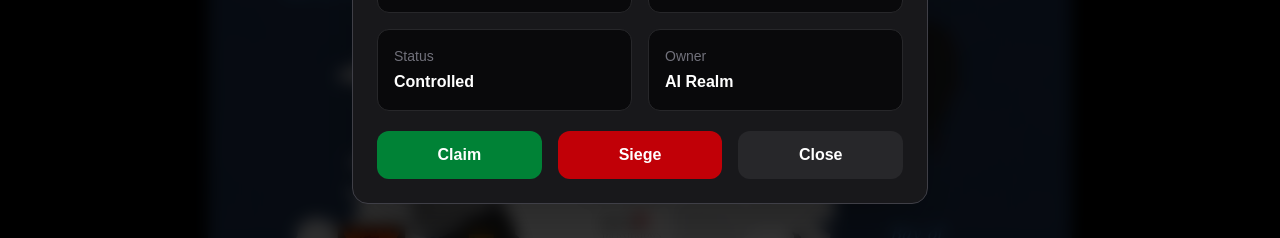
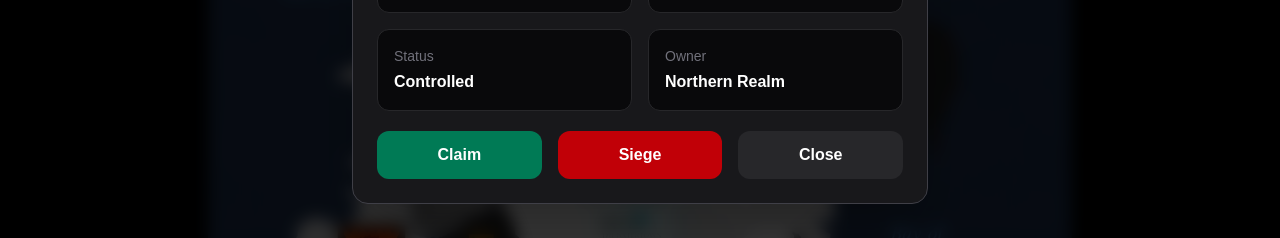
Before and after one commit to timothyrider11/Game-of-kings, a Next.js app in the folder game-of-kings-app/: page /map in a window 1280 px wide. Both pictures are taken after a click on the button "Winterfell". Shown: the part 556-794 px from the top of the page. Built offline with nearby package versions, Linux system fonts and the light colour scheme.

Commit message:
Phase 12 faction territory system

```diff
--- a/game-of-kings-app/src/app/map/page.js
+++ b/game-of-kings-app/src/app/map/page.js
@@ -8,10 +8,11 @@ const defaultLocations = [
     region: "North",
     ruler: "House Stark",
     troops: 12400,
-    owner: "AI Realm",
+    owner: "Northern Realm",
     status: "Controlled",
     top: "25.2%",
     left: "50.1%",
+    color: "cyan",
     image:
       "https://static.wikia.nocookie.net/gameofthrones/images/3/39/Winterfell_Season_8.jpg",
     description:
@@ -23,10 +24,11 @@ const defaultLocations = [
     region: "Crownlands",
     ruler: "The Iron Throne",
     troops: 20000,
-    owner: "AI Realm",
+    owner: "Crown Authority",
     status: "Capital",
     top: "69.7%",
     left: "60.7%",
+    color: "yellow",
     image:
       "https://static.wikia.nocookie.net/gameofthrones/images/5/5c/Kings_Landing.jpg",
     description:
@@ -42,6 +44,7 @@ const defaultLocations = [
     status: "Claimable",
     top: "62.7%",
     left: "84.2%",
+    color: "purple",
     image:
       "https://static.wikia.nocookie.net/gameofthrones/images/e/e7/Dragonstone.jpg",
     description:
@@ -53,10 +56,11 @@ const defaultLocations = [
     region: "Iron Islands",
     ruler: "House Greyjoy",
     troops: 6700,
-    owner: "AI Realm",
+    owner: "Iron Fleet",
     status: "Controlled",
     top: "61.8%",
     left: "12.8%",
+    color: "zinc",
     image:
       "https://awoiaf.westeros.org/images/thumb/5/5c/House_Greyjoy.svg/500px-House_Greyjoy.svg.png",
     description:
@@ -68,10 +72,11 @@ const defaultLocations = [
     region: "Reach",
     ruler: "House Hightower",
     troops: 9200,
-    owner: "AI Realm",
+    owner: "Reach Dominion",
     status: "Controlled",
     top: "92.5%",
     left: "21.9%",
+    color: "green",
     image:
       "https://awoiaf.westeros.org/images/thumb/4/4f/Hightower.svg/500px-Hightower.svg.png",
     description:
@@ -83,10 +88,11 @@ const defaultLocations = [
     region: "Dorne",
     ruler: "House Martell",
     troops: 10500,
-    owner: "AI Realm",
+    owner: "Dornish Realm",
     status: "Controlled",
     top: "95.4%",
     left: "83.6%",
+    color: "orange",
     image:
       "https://static.wikia.nocookie.net/gameofthrones/images/5/52/Sunspear.jpg",
     description:
@@ -106,7 +112,7 @@ export default function MapPage() {
 
   const [warLog, setWarLog] = useState([]);
 
-  /* CLAIM CASTLE */
+  /* CLAIM */
 
   const claimCastle = () => {
 
@@ -119,6 +125,7 @@ export default function MapPage() {
           owner: houseName,
           ruler: rulerName,
           status: "Claimed",
+          color: "emerald",
         };
       }
 
@@ -132,6 +139,7 @@ export default function MapPage() {
       owner: houseName,
       ruler: rulerName,
       status: "Claimed",
+      color: "emerald",
     });
 
     setWarLog((prev) => [
@@ -140,7 +148,7 @@ export default function MapPage() {
     ]);
   };
 
-  /* ATTACK CASTLE */
+  /* SIEGE */
 
   const attackCastle = () => {
 
@@ -162,6 +170,7 @@ export default function MapPage() {
           troops: victory
             ? Math.max(3000, playerPower - 2000)
             : location.troops,
+          color: victory ? "emerald" : location.color,
         };
       }
 
@@ -178,13 +187,13 @@ export default function MapPage() {
 
     setWarLog((prev) => [
       victory
-        ? `${houseName} conquered ${selectedLocation.name} with ${playerPower.toLocaleString()} troops.`
+        ? `${houseName} conquered ${selectedLocation.name}.`
         : `${houseName} failed to conquer ${selectedLocation.name}.`,
       ...prev,
     ]);
   };
 
-  /* REALM STATS */
+  /* STATS */
 
   const playerCastles = useMemo(() => {
     return locations.filter(
@@ -207,6 +216,40 @@ export default function MapPage() {
 
   }, [playerTroops]);
 
+  /* MARKER COLORS */
+
+  const getMarkerClasses = (color) => {
+
+    switch (color) {
+
+      case "cyan":
+        return "bg-cyan-400 shadow-cyan-400/90";
+
+      case "yellow":
+        return "bg-yellow-400 shadow-yellow-400/90";
+
+      case "purple":
+        return "bg-purple-500 shadow-purple-500/90";
+
+      case "green":
+        return "bg-green-500 shadow-green-500/90";
+
+      case "orange":
+        return "bg-orange-500 shadow-orange-500/90";
+
+      case "emerald":
+        return "bg-emerald-400 shadow-emerald-400/90";
+
+      case "zinc":
+        return "bg-zinc-300 shadow-zinc-300/90";
+
+      default:
+        return "bg-red-500 shadow-red-500/90";
+
+    }
+
+  };
+
   return (
     <main className="bg-black min-h-screen text-white overflow-hidden">
 
@@ -223,7 +266,7 @@ export default function MapPage() {
 
             <div className="text-zinc-400">
               Realm:
-              <span className="ml-2 text-green-400 font-semibold">
+              <span className="ml-2 text-emerald-400 font-semibold">
                 {houseName}
               </span>
             </div>
@@ -270,14 +313,14 @@ export default function MapPage() {
               value={houseName}
               onChange={(e) => setHouseName(e.target.value)}
               placeholder="House Name"
-              className="bg-black border border-zinc-700 rounded-xl px-4 py-3 outline-none focus:border-red-500"
+              className="bg-black border border-zinc-700 rounded-xl px-4 py-3 outline-none focus:border-emerald-500"
             />
 
             <input
               value={rulerName}
               onChange={(e) => setRulerName(e.target.value)}
               placeholder="Ruler Name"
-              className="bg-black border border-zinc-700 rounded-xl px-4 py-3 outline-none focus:border-red-500"
+              className="bg-black border border-zinc-700 rounded-xl px-4 py-3 outline-none focus:border-emerald-500"
             />
 
           </div>
@@ -308,22 +351,23 @@ export default function MapPage() {
             }}
           >
 
+            {/* OUTER FACTION RING */}
             <div
               className={`
-                w-4 h-4 rounded-full border border-white shadow-lg animate-pulse
-
-                ${
-                  location.status === "Capital"
-                    ? "bg-yellow-400 shadow-yellow-400/90"
-
-                    : location.owner === houseName
-                    ? "bg-green-400 shadow-green-400/90"
-
-                    : "bg-red-500 shadow-red-500/80"
-                }
+                absolute inset-0 scale-[2.4] rounded-full blur-md opacity-70
+                ${getMarkerClasses(location.color)}
               `}
             />
 
+            {/* INNER MARKER */}
+            <div
+              className={`
+                relative w-4 h-4 rounded-full border border-white shadow-2xl animate-pulse
+                ${getMarkerClasses(location.color)}
+              `}
+            />
+
+            {/* LABEL */}
             <div className="absolute left-6 top-[-2px] whitespace-nowrap bg-black/90 border border-zinc-700 px-3 py-1 rounded-lg text-sm opacity-0 group-hover:opacity-100 transition">
 
               {location.name}
@@ -456,7 +500,7 @@ export default function MapPage() {
                 {selectedLocation.owner !== houseName && (
                   <button
                     onClick={claimCastle}
-                    className="bg-green-700 hover:bg-green-800 transition py-3 rounded-xl font-bold"
+                    className="bg-emerald-700 hover:bg-emerald-800 transition py-3 rounded-xl font-bold"
                   >
                     Claim
                   </button>
```
